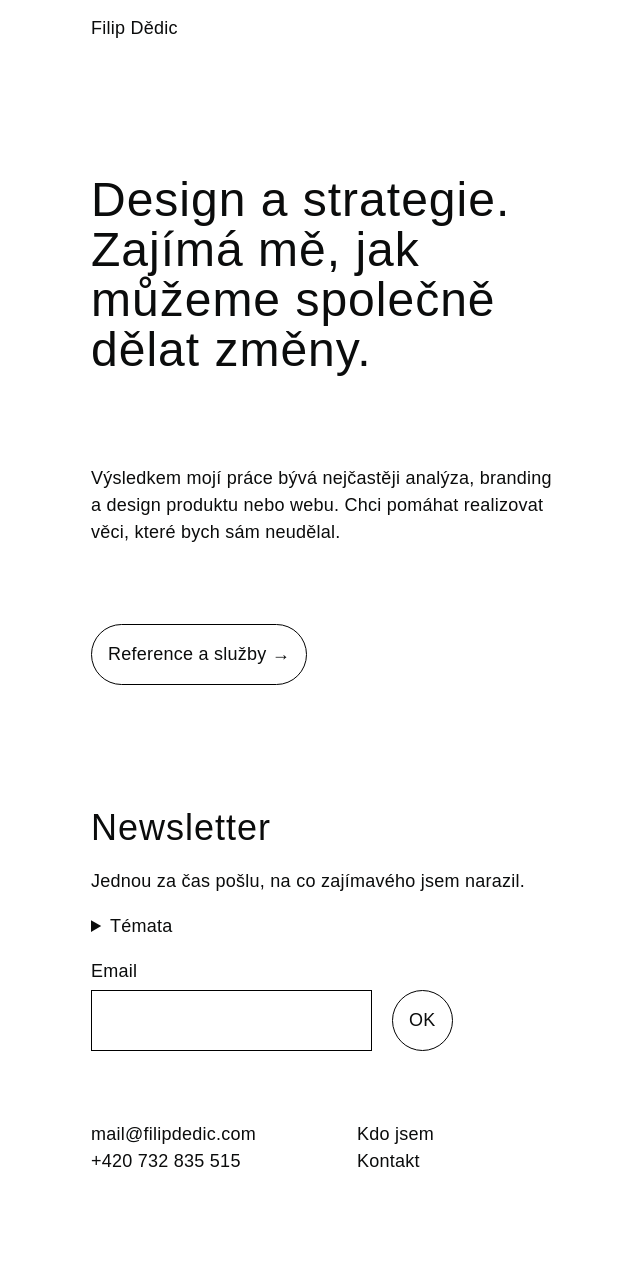
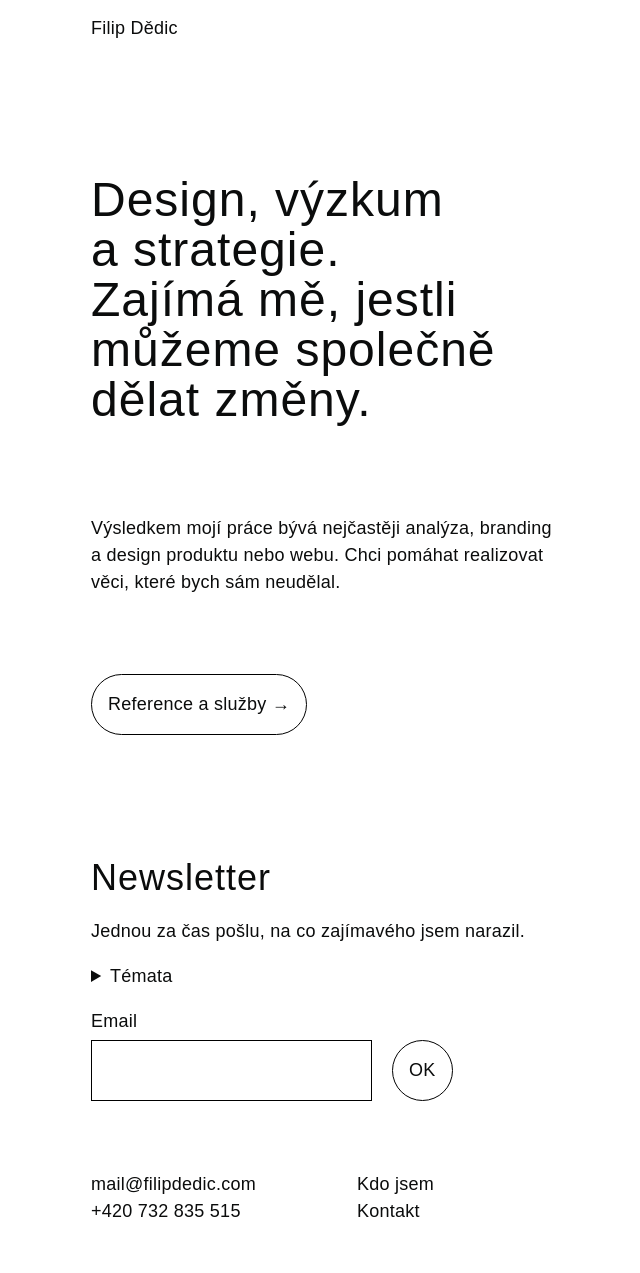
Before and after one commit to fdedic/fdedic.github.io, a Jekyll site: the page built from index.md, in a window 1280 px wide. Shown: the whole page, without its empty margins (169-809 px from the left). Built offline with Jekyll 4.4.1, drawn with Linux system fonts in a browser that asks for light colours; nearby versions of some CDN libraries; some web fonts are replaced; before the commit the page ends 1223 px from its top, so only the background shows below that.

Commit message:
Update index.md

```diff
--- a/index.md
+++ b/index.md
@@ -2,7 +2,7 @@
 layout: index
 title: Filip Dědic
 ---
-# Design a strategie. Zajímá&nbsp;mě, jak můžeme&nbsp;společně dělat změny.
+# Design, výzkum a&nbsp;strategie. Zajímá&nbsp;mě, jestli můžeme&nbsp;společně dělat změny.
 
 ***
 Výsledkem mojí práce bývá nejčastěji analýza, branding a&nbsp;design produktu nebo webu. Chci pomáhat realizovat věci, které bych sám neudělal.
```
